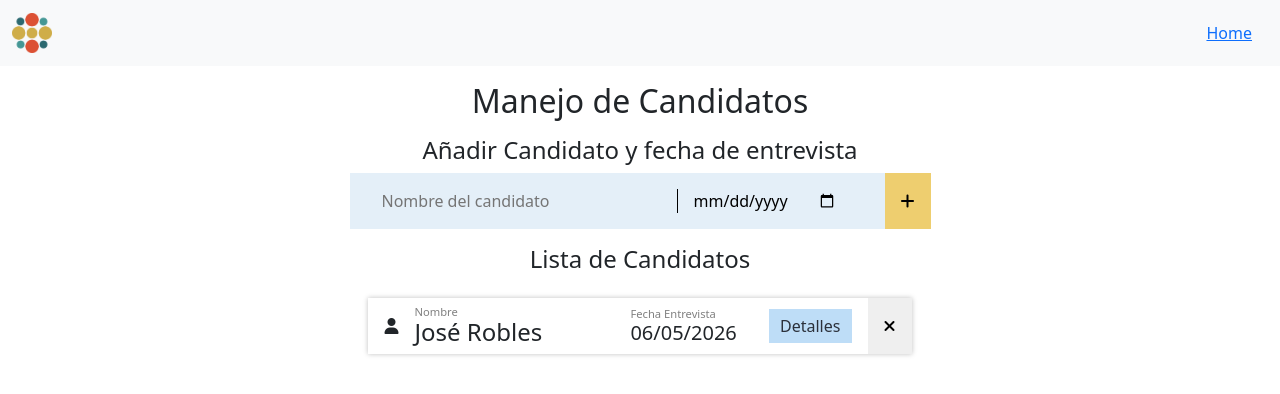
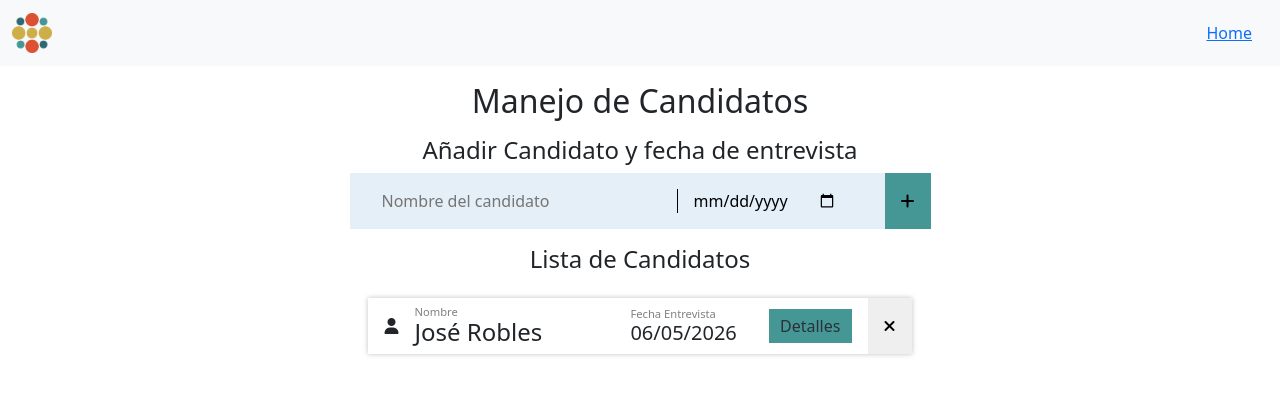
Before and after one commit to alfclark/hr-suite, a Vue app: page / in a window 1280 px wide. In both pictures the pointer is over the button 907 px from the left and 201 px from the top of the page. Shown: the top 394 px of the page. Built offline with nearby package versions, Linux system fonts and the light colour scheme.

Commit message:
Add button color fix

```diff
--- a/src/views/HomeView.vue
+++ b/src/views/HomeView.vue
@@ -105,7 +105,7 @@ input {
   transition: 0.4s;
 }
 .addCandidate:hover {
-  background-color: var(--yellow);
+  background-color: var(--green);
 }
 
 /* Seccion lista de candidatos */
@@ -160,7 +160,7 @@ input {
 }
 .details {
   text-decoration: none;
-  background-color: var(--blue);
+  background-color: var(--green);
   color: var(--carbon);
   padding: 0.3rem 0.7rem;
   transition: 0.4s;
```
